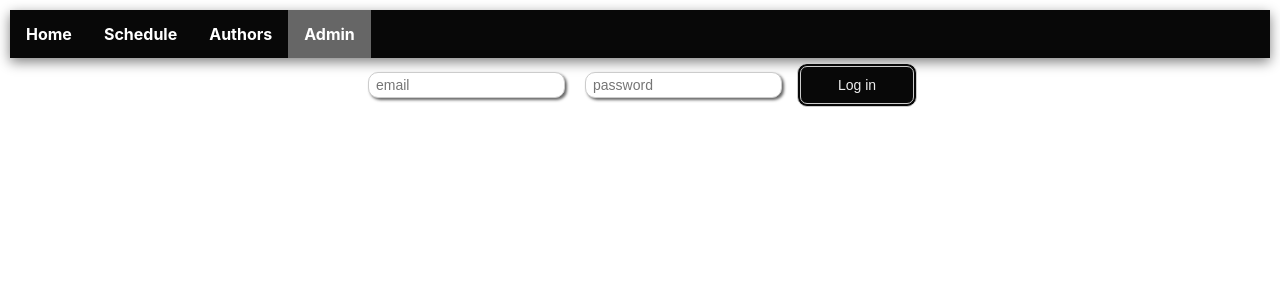
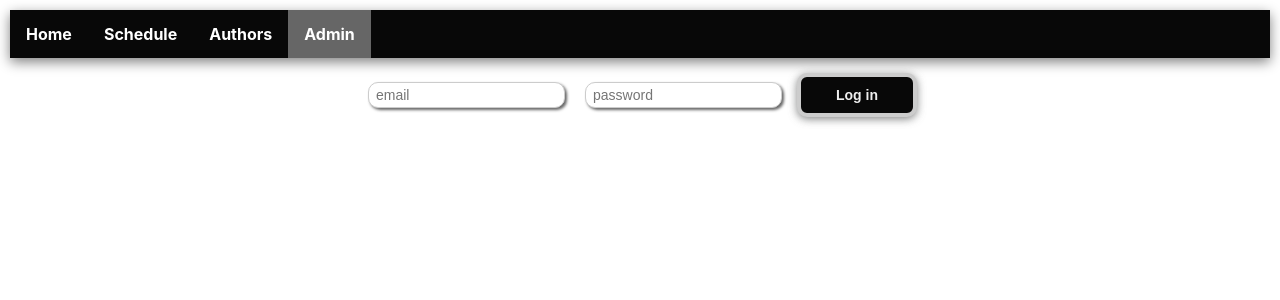
Before and after one commit to AlexTuersley/PHP-API-React-Front-End-Application, a React (Create React App) app in the folder part2/chi2018-app/: page /admin in a window 1280 px wide. Shown: the top 300 px of the page. Built offline with nearby package versions, Linux system fonts and the light colour scheme.

Commit message:
Button changes and checks page length before displaying buttons

```diff
--- a/part2/chi2018-app/src/App.css
+++ b/part2/chi2018-app/src/App.css
@@ -9,7 +9,6 @@
 
 .AuthorInfo{
   border-radius: 8px;
-  box-shadow: 0 2px 8px rgb(89 90 91 / 74%);
   background-color: #080808;
   color: rgb(255, 255, 255);
   margin-bottom: 20px;
@@ -74,9 +73,12 @@ label{
 
 button{
     display: inline-block;
+    box-shadow: 0 2px 8px rgb(89 90 91 / 74%);
+    background-color: #080808;
     background-color: #080808;
     border-radius: 10px;
-    border: 4px double #cccccc;
+    border: 4px solid #cccccc;
+    font-weight: bold;
     color: #eeeeee;
     text-align: center;
     font-size: 14px;
--- a/part2/chi2018-app/src/components/Admin.js
+++ b/part2/chi2018-app/src/components/Admin.js
@@ -88,7 +88,7 @@ render() {
   let page = <Login handleLoginClick={this.handleLoginClick} email={this.state.email} password={this.props.password} handleEmail={this.handleEmail} handlePassword={this.handlePassword}/>
   if (this.state.authenticated) {
     page = <div>
-            <div><button onClick={this.handleLogoutClick}>Log out</button></div>
+            <div style={{marginTop:"10px"}}><button onClick={this.handleLogoutClick}>Log out</button></div>
 
             <Update handleUpdateClick={this.handleUpdateClick} />
            </div>
--- a/part2/chi2018-app/src/components/Author.js
+++ b/part2/chi2018-app/src/components/Author.js
@@ -58,9 +58,12 @@ class Author extends React.Component{
                     <p><span>Abstract: </span>{details.abstract}</p>
                 </div>
             ))
-            buttons =  <div><button onClick={this.handlePreviousClick} disabled={disabledPrevious}>Previous</button>
-            Page {this.state.page} of {noOfPages}
-            <button onClick={this.handleNextClick} disabled={disabledNext}>Next</button></div>;
+            if(this.state.data.length > this.state.pageSize){
+                buttons =  <div><button onClick={this.handlePreviousClick} disabled={disabledPrevious}>Previous</button>
+                Page {this.state.page} of {noOfPages}
+                <button onClick={this.handleNextClick} disabled={disabledNext}>Next</button></div>;
+            }
+
         }
         return(
             <div>
--- a/part2/chi2018-app/src/components/Login.js
+++ b/part2/chi2018-app/src/components/Login.js
@@ -8,7 +8,7 @@ class Login extends React.Component {
 
 render() {
   return (
-    <div>
+    <div style={{marginTop:"10px"}}>
        <input
          type='text'
          placeholder='email'
--- a/part2/chi2018-app/src/components/SessionContent.js
+++ b/part2/chi2018-app/src/components/SessionContent.js
@@ -60,9 +60,12 @@ class SessionContent extends React.Component {
                 </div>
             </div>
           ));
-          buttons =  <div><button onClick={this.handlePreviousClick} disabled={disabledPrevious}>Previous</button>
-          Page {this.state.page} of {noOfPages}
-          <button onClick={this.handleNextClick} disabled={disabledNext}>Next</button></div>;
+          if(this.state.data.length > this.state.pageSize){
+            buttons =  <div><button onClick={this.handlePreviousClick} disabled={disabledPrevious}>Previous</button>
+            Page {this.state.page} of {noOfPages}
+            <button onClick={this.handleNextClick} disabled={disabledNext}>Next</button></div>;
+          }
+
         }
       }
 
--- a/part2/chi2018-app/src/components/Sessions.js
+++ b/part2/chi2018-app/src/components/Sessions.js
@@ -53,15 +53,18 @@ class Sessions extends React.Component{
               <SessionContent key={i} details={details}></SessionContent>
             </div>
           ));
-          buttons = <div>
+          if(this.state.length > this.state.pageSize){
+            buttons = <div>
             <button onClick={this.handlePreviousClick} disabled={disabledPrevious}>Previous</button>
                 Page {this.state.page} of {noOfPages}
             <button onClick={this.handleNextClick} disabled={disabledNext}>Next</button>
             </div>
+          }
+
         }
           return (
 
-            <div>
+            <div key={this.props.details.slotId}>
               <h4 onClick={this.handleSessionClick}>Time: {this.props.details.startHour}:{this.props.details.startMinute}{this.props.details.startMinute === "0" ? "0":""}-{this.props.details.endHour}:{this.props.details.endMinute}{this.props.details.endMinute === "0" ? "0":""} Type: {this.props.details.type}</h4>
               {sessioninfo}
               {buttons}
```
Also changed, not shown: 2 other files (tests, documents, lock files or other folders).
